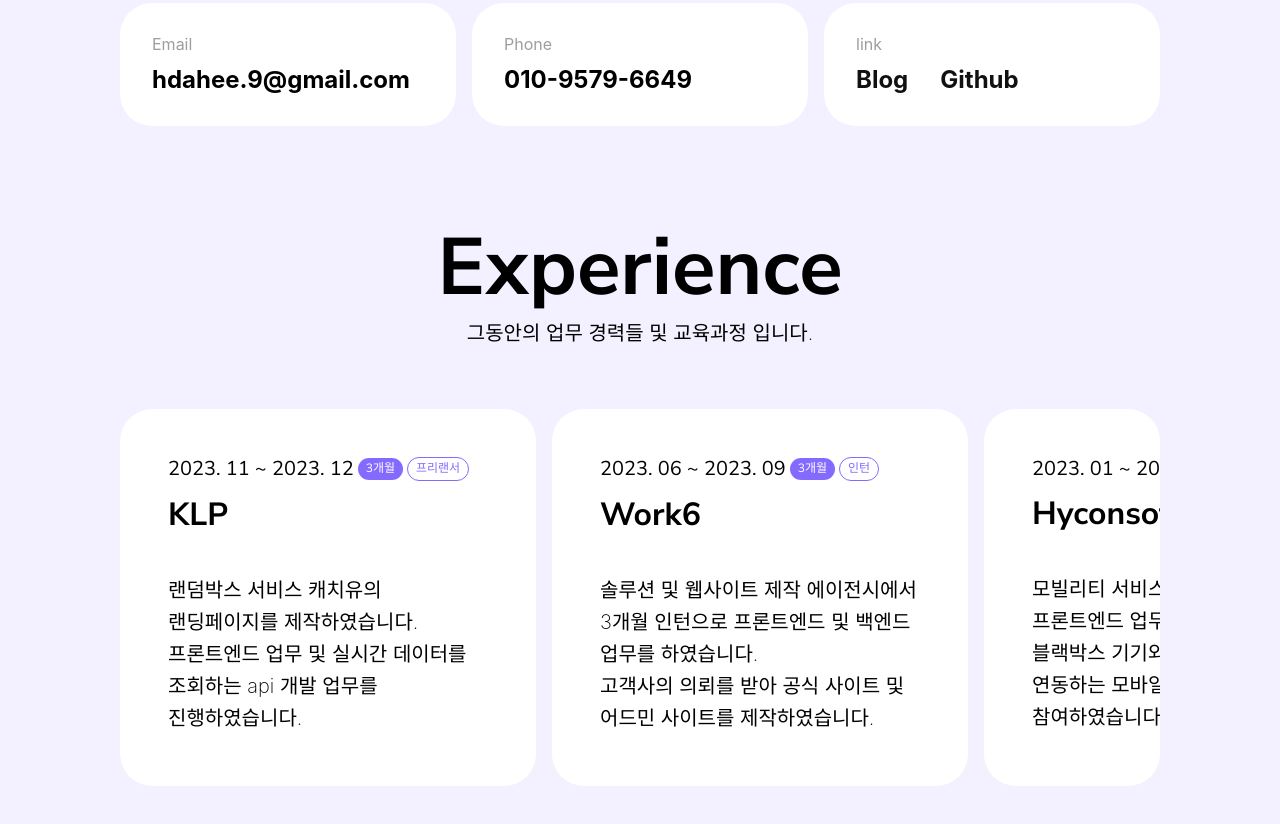
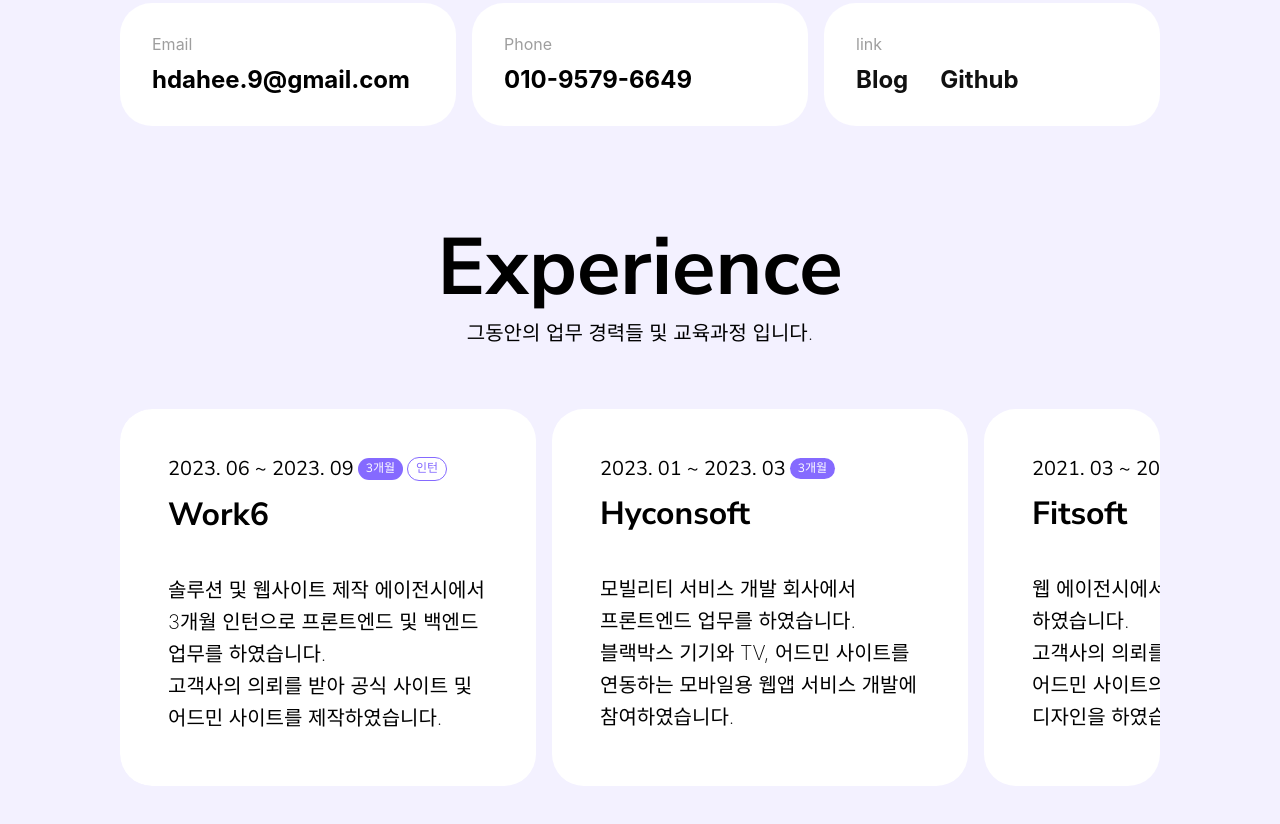
Before and after one commit to dahee-heo/my-portfolio, a plain HTML site: page index.html in a window 1280 px wide. Shown: the part 5457-6281 px from the top of the page. Drawn offline with Linux system fonts and the light colour scheme; a web font is replaced by a local one.

Commit message:
내용 수정

```diff
--- a/index.html
+++ b/index.html
@@ -265,21 +265,6 @@
                 <li class="career-list-item top-in">
                   <div>
                     <div class="career-info">
-                      <div>2023. 11 ~ 2023. 12 <span class="period-badge badge">3개월</span> <span
-                          class="work-badge badge">프리랜서</span></div>
-                      <div>KLP</div>
-                    </div>
-                  </div>
-                  <div class="career-exp">
-                    <p>
-                      랜덤박스 서비스 캐치유의 랜딩페이지를 제작하였습니다. <br />
-                      프론트엔드 업무 및 실시간 데이터를 조회하는 api 개발 업무를 진행하였습니다.
-                    </p>
-                  </div>
-                </li>
-                <li class="career-list-item top-in">
-                  <div>
-                    <div class="career-info">
                       <div>2023. 06 ~ 2023. 09 <span class="period-badge badge">3개월</span> <span
                           class="work-badge badge">인턴</span></div>
                       <div>Work6</div>
```
